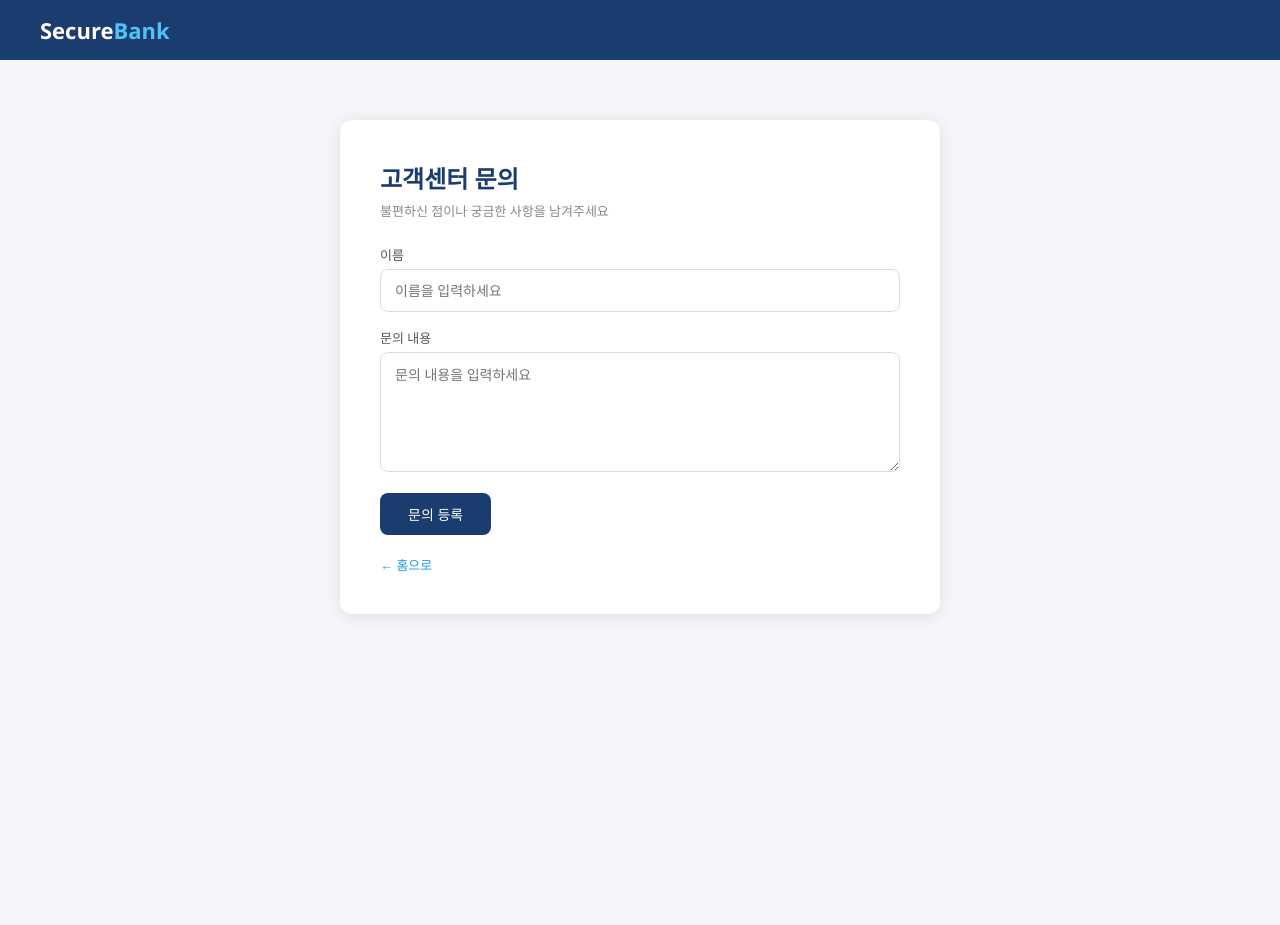
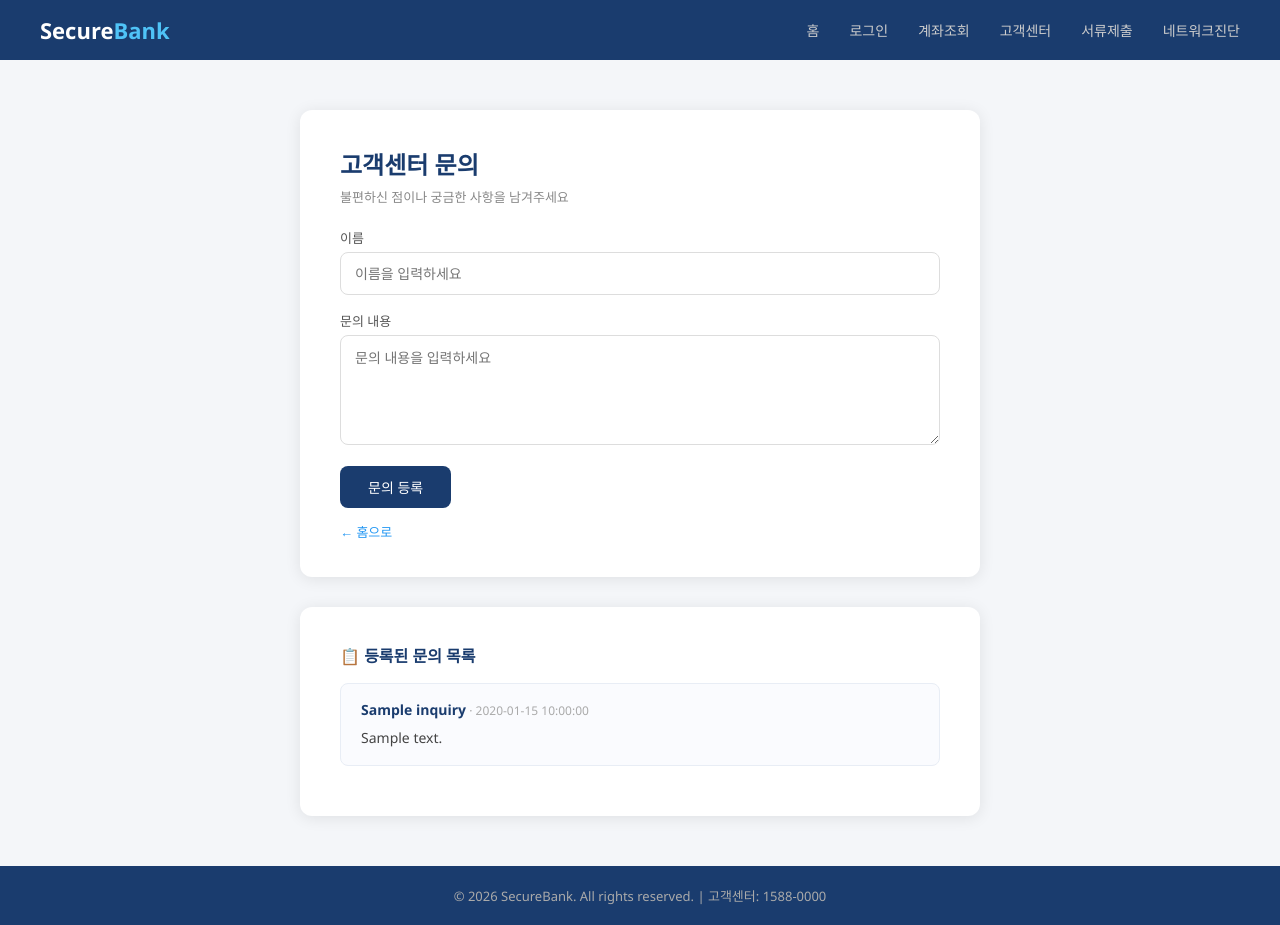
Before and after one commit to appletreeTS/victim-site, a PHP site: page /xss.php in a window 1280 px wide. Before the commit the page ends 615 px from the top, so only its background shows below. Run offline with PHP 8.4, Linux system fonts and the light colour scheme; tables that the repository leaves empty or names only in its code hold one stand-in row (values such as "Sample post").

Commit message:
Update xss.php

```diff
--- a/xss.php
+++ b/xss.php
@@ -1,26 +1,63 @@
 <?php header('Content-Type: text/html; charset=utf-8'); ?>
+<?php
+mysqli_report(MYSQLI_REPORT_OFF);
+include 'db.php';
+
+if ($_SERVER['REQUEST_METHOD'] === 'POST') {
+    $name    = $_POST['name']    ?? '';
+    $message = $_POST['message'] ?? '';
+    // [취약] Stored XSS - 입력값 그대로 DB 저장
+    $q = "INSERT INTO inquiries (name, message) VALUES ('$name', '$message')";
+    mysqli_query($conn, $q);
+}
+
+$list = [];
+$res  = mysqli_query($conn, "SELECT * FROM inquiries ORDER BY created_at DESC");
+if ($res) { while ($row = mysqli_fetch_assoc($res)) $list[] = $row; }
+?>
 <!DOCTYPE html>
-<html><head><meta charset="utf-8"><title>SecureBank 고객센터</title>
+<html lang="ko">
+<head>
+<meta charset="utf-8"><title>SecureBank 고객센터</title>
 <style>
 *{margin:0;padding:0;box-sizing:border-box;font-family:'Segoe UI',sans-serif;}
-nav{background:#1a3c6e;padding:15px 40px;color:white;font-size:22px;font-weight:700;}
-nav span{color:#4fc3f7;}
-body{background:#f4f6f9;}
-.container{max-width:600px;margin:60px auto;background:white;padding:40px;border-radius:12px;box-shadow:0 2px 16px rgba(0,0,0,0.1);}
+body{background:#f4f6f9;color:#333;}
+nav{background:#1a3c6e;padding:15px 40px;display:flex;justify-content:space-between;align-items:center;}
+nav .logo{color:white;font-size:22px;font-weight:700;}
+nav .logo span{color:#4fc3f7;}
+nav ul{list-style:none;display:flex;gap:30px;}
+nav ul a{color:#ccc;text-decoration:none;font-size:14px;}
+nav ul a:hover{color:white;}
+.container{max-width:680px;margin:50px auto;}
+.box{background:white;padding:36px 40px;border-radius:12px;box-shadow:0 2px 16px rgba(0,0,0,0.09);margin-bottom:30px;}
 h2{color:#1a3c6e;margin-bottom:6px;}
-p.sub{color:#888;font-size:13px;margin-bottom:25px;}
+p.sub{color:#888;font-size:13px;margin-bottom:22px;}
 label{display:block;font-size:13px;color:#555;margin-bottom:5px;}
 input,textarea{width:100%;padding:11px 14px;border:1px solid #ddd;border-radius:8px;font-size:14px;margin-bottom:16px;}
-textarea{height:120px;resize:vertical;}
+textarea{height:110px;resize:vertical;}
 button{padding:11px 28px;background:#1a3c6e;color:white;border:none;border-radius:8px;font-size:14px;cursor:pointer;}
 button:hover{background:#2196f3;}
-.reply{background:#f0f4ff;border-left:4px solid #1a3c6e;padding:15px;border-radius:8px;margin-top:20px;}
-.reply b{color:#1a3c6e;}
-.footer-link{margin-top:20px;font-size:13px;} .footer-link a{color:#2196f3;text-decoration:none;}
+h3{color:#1a3c6e;margin-bottom:16px;font-size:16px;}
+.card{border:1px solid #e8edf5;border-radius:8px;padding:16px 20px;margin-bottom:14px;background:#fafbfe;}
+.card .meta{font-size:12px;color:#aaa;margin-bottom:8px;}
+.card .author{font-weight:700;color:#1a3c6e;font-size:14px;}
+.card .content{font-size:14px;color:#444;line-height:1.6;}
+.empty{color:#aaa;text-align:center;padding:20px 0;font-size:14px;}
+.back{font-size:13px;margin-top:14px;} .back a{color:#2196f3;text-decoration:none;}
+footer{background:#1a3c6e;color:#aaa;text-align:center;padding:20px;font-size:13px;margin-top:40px;}
 </style>
-</head><body>
-<nav>Secure<span>Bank</span></nav>
+</head>
+<body>
+<nav>
+  <div class="logo">Secure<span>Bank</span></div>
+  <ul>
+    <li><a href="index.php">홈</a></li><li><a href="login.php">로그인</a></li>
+    <li><a href="search.php">계좌조회</a></li><li><a href="xss.php">고객센터</a></li>
+    <li><a href="upload.php">서류제출</a></li><li><a href="cmd.php">네트워크진단</a></li>
+  </ul>
+</nav>
 <div class="container">
+  <div class="box">
     <h2>고객센터 문의</h2>
     <p class="sub">불편하신 점이나 궁금한 사항을 남겨주세요</p>
     <form method="POST">
@@ -30,12 +67,24 @@ button:hover{background:#2196f3;}
       <textarea name="message" placeholder="문의 내용을 입력하세요"></textarea>
       <button type="submit">문의 등록</button>
     </form>
-  <?php if($_SERVER['REQUEST_METHOD']=='POST'): ?>
-  <div class="reply">
-    <b><?= $_POST['name'] ?></b>님의 문의가 등록되었습니다.<br><br>
-    <?= $_POST['message'] ?>
+    <div class="back"><a href="index.php">← 홈으로</a></div>
   </div>
+  <div class="box">
+    <h3>📋 등록된 문의 목록</h3>
+    <?php if (empty($list)): ?>
+      <p class="empty">등록된 문의가 없습니다.</p>
+    <?php else: ?>
+      <?php foreach ($list as $item): ?>
+      <div class="card">
+        <div class="meta">
+          <span class="author"><?= $item['name'] ?></span> · <?= $item['created_at'] ?>
+        </div>
+        <!-- [취약] Stored XSS - 비필터링 출력 -->
+        <div class="content"><?= $item['message'] ?></div>
+      </div>
+      <?php endforeach; ?>
     <?php endif; ?>
-  <div class="footer-link"><a href="index.php">← 홈으로</a></div>
   </div>
+</div>
+<footer>© 2026 SecureBank. All rights reserved. | 고객센터: 1588-0000</footer>
 </body></html>
```
Lines whose indentation alone changed are shown as unchanged.
